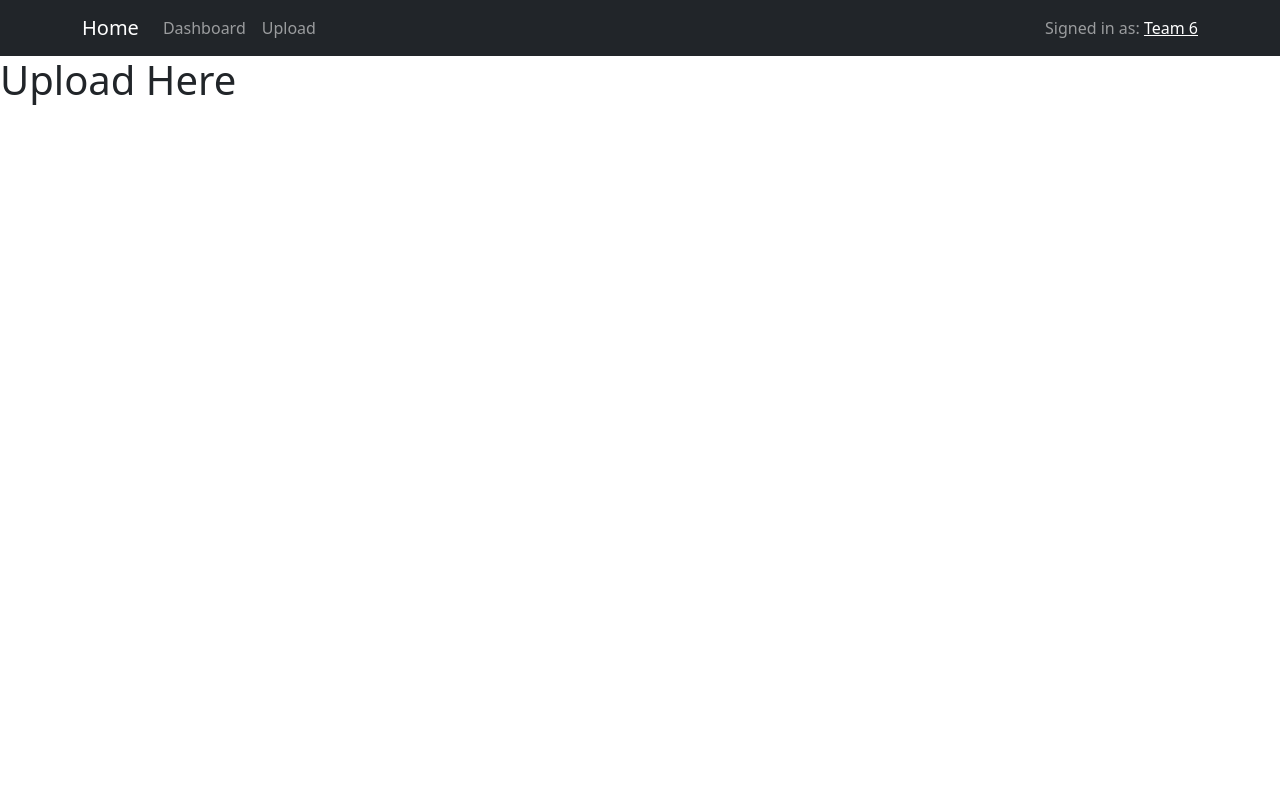
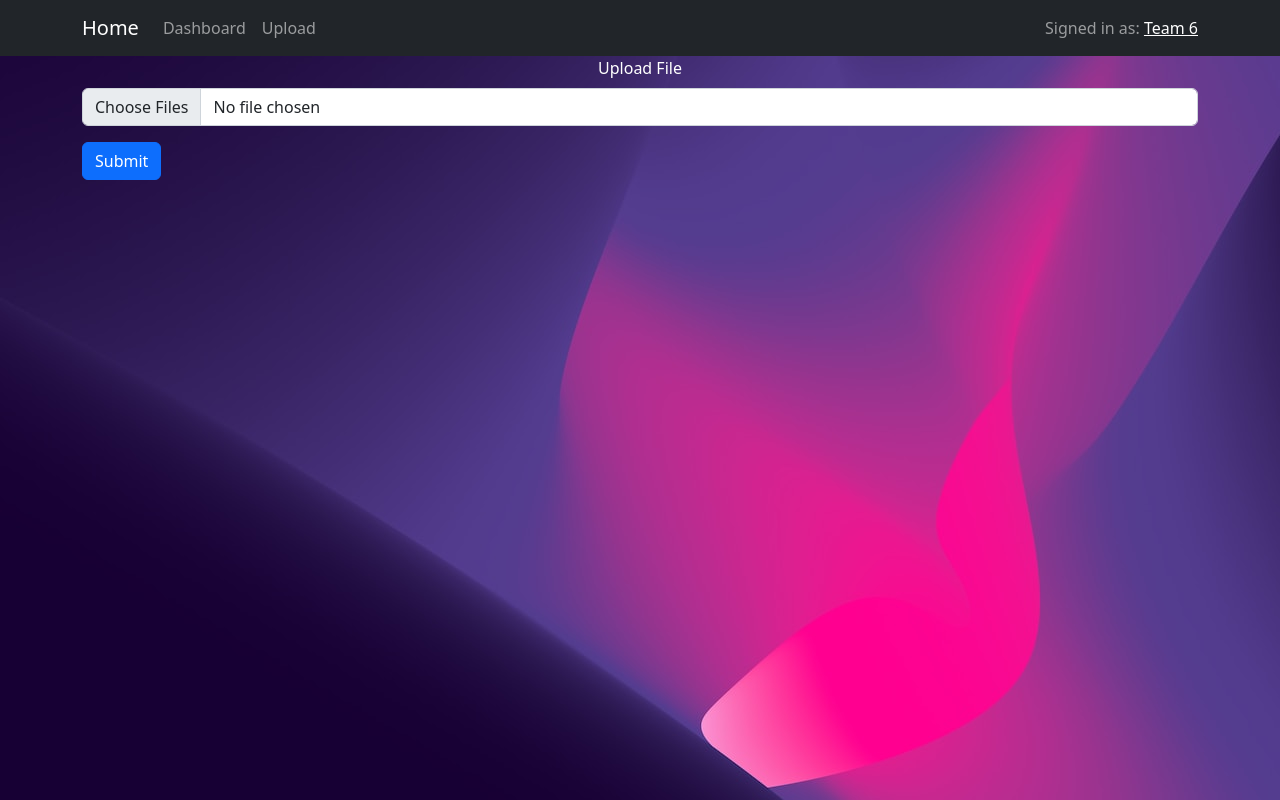
Before and after one commit to Jscastro197/MetaDataED1, a React (Create React App) app in the folder my-app/: page /upload in a window 1280 px wide. Built offline with nearby package versions, Linux system fonts and the light colour scheme.

Commit message:
added upload form

```diff
--- /dev/null
+++ b/my-app/src/Pages/Upload.css
@@ -0,0 +1,4 @@
+body {
+    background-image: url("../assets/upload.jpg");
+    background-color: #cccccc;
+   }
--- a/my-app/src/Pages/Upload.js
+++ b/my-app/src/Pages/Upload.js
@@ -1,10 +1,45 @@
-import React from 'react'
+import React, { useState } from 'react';
+import Container from 'react-bootstrap/Container';
+import Form from 'react-bootstrap/Form';
+import Button from 'react-bootstrap/Button';
+import './Upload.css'
 
 const Upload = () => {
+    const [selectedFiles, setSelectedFiles] = useState([]);
+
+    const handleFileChange = (event) => {
+        setSelectedFiles(event.target.files);
+    };
+
+    const handleSubmit = (event) => {
+    event.preventDefault();
+
+    // Perform your desired action with the selected files
+    console.log('Selected Files:', selectedFiles);
+
+    // Reset the selected files
+    setSelectedFiles([]);
+  };
+
   return (
     <div>
-    <h1>Upload Here</h1>
-
+        <Container>
+      <Form onSubmit={handleSubmit}>
+        <Form.Group controlId="formFileMultiple" className="mb-3">
+          <Form.Label className="text-center text-white mx-auto d-block">Upload File</Form.Label>
+          <Form.Control
+            type="file"
+            name="fileupload"
+            multiple
+            accept=".txt, .ppt, .pdf"
+            onChange={handleFileChange}
+          />
+        </Form.Group>
+        <Button variant="primary" type="submit">
+          Submit
+        </Button>
+      </Form>
+    </Container>
     </div>
   )
 }
```
Also changed, not shown: my-app/src/assets/upload.jpg (added), 1 other file (tests, documents, lock files or other folders).
